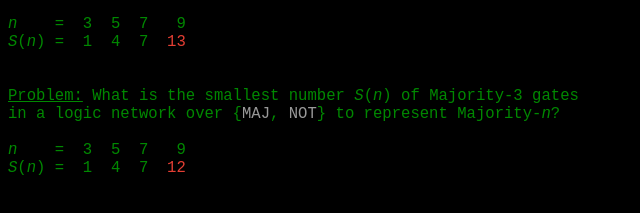
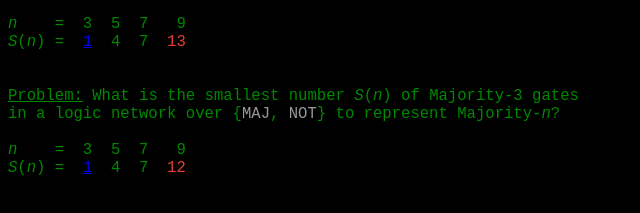
Before and after one commit to msoeken/oebf, a plain HTML site: page index.html in a window 1280 px wide. Shown: the part 281-494 px from the top of the page, 0-640 px from the left. Drawn offline with Linux system fonts and the light colour scheme.

Commit message:
Add link to instance.

```diff
--- a/index.html
+++ b/index.html
@@ -42,14 +42,14 @@ Majority-<i>n</i>
 in a logic network over {<span class="gate">MAJ</span>} to represent Majority-<i>n</i>?
 
 <i>n</i>    =  3  5  7   9
-<i>S</i>(<i>n</i>) =  1  4  7  <span class="nno">13</span>
+<i>S</i>(<i>n</i>) =  <a href="instances/maj3.v">1</a>  4  7  <span class="nno">13</span>
 
 
 <u>Problem:</u> What is the smallest number <i>S</i>(<i>n</i>) of Majority-3 gates
 in a logic network over {<span class="gate">MAJ</span>, <span class="gate">NOT</span>} to represent Majority-<i>n</i>?
 
 <i>n</i>    =  3  5  7   9
-<i>S</i>(<i>n</i>) =  1  4  7  <span class="nno">12</span>
+<i>S</i>(<i>n</i>) =  <a href="instances/maj3.v">1</a>  4  7  <span class="nno">12</span>
 
 </pre>
 </body>
```
